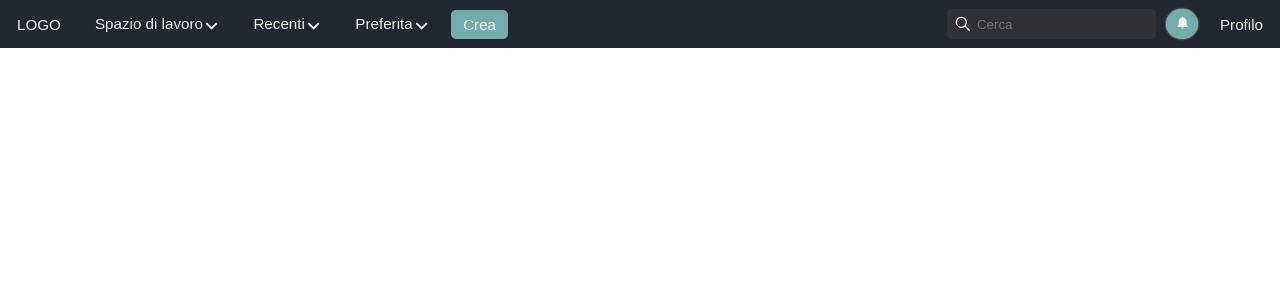
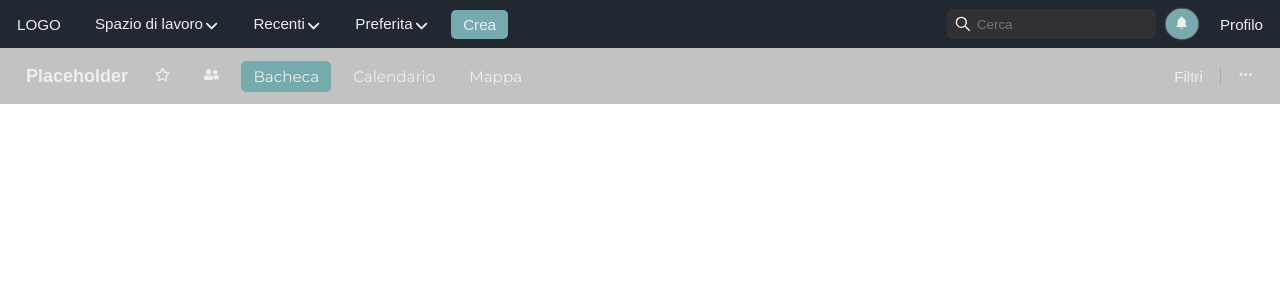
Before and after one commit to Brian-Zaniolo/collab-space, a React (Create React App) app: page / in a window 1280 px wide. Shown: the top 300 px of the page. Built offline with nearby package versions, Linux system fonts and the light colour scheme.

Commit message:
Add navbar bacheca

```diff
--- a/src/App.js
+++ b/src/App.js
@@ -1,9 +1,11 @@
+import BachecaNavbar from './components/bachecaNavbar/bachecaNavbar';
 import Navbar from './components/navbar/navbar';
 
 const App = () => {
     return (
         <>
             <Navbar />
+            <BachecaNavbar />
         </>
     );
 };
--- /dev/null
+++ b/src/components/bachecaNavbar/bachecaNavbar.css
@@ -0,0 +1,77 @@
+.bachecaNavbar_navigation {
+    position: relative;
+    background-color: #0000003d;
+    backdrop-filter: blur(4px);
+    height: 56px;
+    display: flex;
+    justify-content: space-between;
+    align-items: center;
+    padding: 0px 10px 0px 16px;
+    color: var(--whiteAccent);
+}
+
+.bachecaNavbar_navigation .buttonDefault {
+    border-style: none;
+    cursor: pointer;
+    background-color: transparent;
+    font-size: 95%;
+    border-radius: 5px;
+    padding: 10px 0px;
+    margin-left: 5px;
+    margin-right: 5px;
+    padding: 6px 12px;
+    color: var(--whiteAccent);
+    height: 32px;
+
+    &:hover {
+        filter: brightness(120%);
+        background-color: #6464643a;
+    }
+
+    &:disabled {
+        cursor: not-allowed;
+        filter: grayscale();
+    }
+
+    &:checked {
+      background-color: var(--primary);
+      color: black;
+    }
+
+}
+
+.bachecaName {
+    border: none;
+    background-color: transparent;
+    font-size: 18px;
+    line-height: 18px;
+    height: 32px;
+    font-weight: bold;
+    white-space: nowrap;
+    overflow: hidden;
+    margin: 0px;
+    padding: 0px 10px;
+    cursor: pointer;
+    border-radius: 5px;
+    box-sizing: border-box;
+    color: var(--whiteAccent);
+    font-weight: bold;
+
+    &:hover {
+        background-color: #6464643a;
+        filter: brightness(120%);
+    }
+}
+
+.bachecaNavbar_left {
+  width: 70%;
+}
+
+.bachecaNavbar_left input[type='radio'] {
+    position: absolute;
+    clip: rect(1px, 1px, 1px, 1px);
+
+    &:checked + label {
+      background-color: var(--primary);
+    }
+}
--- /dev/null
+++ b/src/components/bachecaNavbar/bachecaNavbar.jsx
@@ -0,0 +1,137 @@
+import { useState, useRef, useEffect } from 'react';
+import { FaRegStar } from 'react-icons/fa';
+import { FaStar } from 'react-icons/fa6';
+import { MdPublic } from 'react-icons/md';
+import { RiGitRepositoryPrivateFill } from 'react-icons/ri';
+import { FaUserFriends } from 'react-icons/fa';
+import './bachecaNavbar.css';
+import { Visibilità_select } from '../navbar/navbarCreaBacheca';
+import useOutsideClick from '../../hooks/useOutsideClick';
+import { BsThreeDots } from 'react-icons/bs';
+
+const BachecaNavbar = () => {
+    const [nameBacheca, setNameBacheca] = useState('Placeholder');
+    const [favorite, setFavorite] = useState(false);
+    const [open, setOpen] = useState(false);
+    const [value, setValue] = useState('Spazio di lavoro');
+
+    const valuesVisibility = [
+        { name: 'Privato', key: 1 },
+        { name: 'Spazio di lavoro', key: 2 },
+        { name: 'Pubblico', key: 3 },
+    ];
+
+    const refOutside = useRef();
+    const refButton = useRef();
+
+    const onVisibilityClick = (string) => {
+        setValue(string);
+        setOpen((prev) => !prev);
+    };
+
+    useOutsideClick(refOutside, refButton, () => setOpen(false), 'click');
+
+    const inputRef = useRef();
+
+    const handleChangeAndSize = (ev) => {
+        const target = ev.target;
+        target.style.width = '0px';
+        target.style.width = `${target.scrollWidth}px`;
+
+        setNameBacheca(ev.target.value);
+    };
+
+    useEffect(() => {
+        const input = inputRef.current;
+        input.style.width = '0px';
+        input.style.width = `${input.scrollWidth}px`;
+    }, []);
+
+    const handleEnterDown = (e) => {
+        if (e.keyCode === 13) {
+            e.preventDefault();
+            e.target.blur();
+        }
+    };
+
+    return (
+        <>
+            <div className="bachecaNavbar_navigation">
+                <div className="bachecaNavbar_left">
+                    <input
+                        ref={inputRef}
+                        type="text"
+                        value={nameBacheca}
+                        onChange={handleChangeAndSize}
+                        className="bachecaName"
+                        onKeyDown={(e) => handleEnterDown(e)}
+                    />
+                    {favorite ? (
+                        <>
+                            <button
+                                className="buttonDefault"
+                                onClick={() => setFavorite(false)}
+                            >
+                                <FaStar />
+                            </button>
+                        </>
+                    ) : (
+                        <>
+                            <button
+                                className="buttonDefault"
+                                onClick={() => setFavorite(true)}
+                            >
+                                <FaRegStar />
+                            </button>
+                        </>
+                    )}
+                    <button
+                        className="buttonDefault"
+                        onClick={() => setOpen(!open)}
+                        ref={refButton}
+                    >
+                        {value === 'Privato' ? (
+                            <RiGitRepositoryPrivateFill />
+                        ) : value === 'Spazio di lavoro' ? (
+                            <FaUserFriends />
+                        ) : (
+                            <MdPublic />
+                        )}
+                    </button>
+                    <Visibilità_select
+                        open={open}
+                        refOutside={refOutside}
+                        valuesVisibility={valuesVisibility}
+                        onVisibilityClick={onVisibilityClick}
+                    />
+                    <input
+                        type="radio"
+                        id="Bacheca"
+                        name="page"
+                        defaultChecked
+                    />
+                    <label className="buttonDefault" htmlFor="Bacheca">
+                        Bacheca
+                    </label>
+                    <input type="radio" id="Calendario" name="page" />
+                    <label className="buttonDefault" htmlFor="Calendario">
+                        Calendario
+                    </label>
+                    <input type="radio" id="Mappa" name="page" />
+                    <label className="buttonDefault" htmlFor="Mappa">
+                        Mappa
+                    </label>
+                </div>
+                <div className="bachecaNavbar_right">
+                    <button className="buttonDefault">Filtri</button>
+                    <span style={{ borderLeft: '1px solid #6464643a' }}></span>
+                    <button className="buttonDefault">
+                        <BsThreeDots />
+                    </button>
+                </div>
+            </div>
+        </>
+    );
+};
+
+export default BachecaNavbar;
--- a/src/components/navbar/navbarButtonDropDown.jsx
+++ b/src/components/navbar/navbarButtonDropDown.jsx
@@ -52,11 +52,11 @@ const NavbarButtonDropDown = ({ buttonName, control }) => {
                               )}{' '}
                       </>
                   ) : (
-                      <div>
-                          <span>
+                      <>
+                          <span style={{marginLeft: '-3.5px'}}>
                               <IoMdNotifications />
                           </span>
-                      </div>
+                      </>
                   )}
               </button>
               {isVisible ? (
--- a/src/components/navbar/navbarCrea.css
+++ b/src/components/navbar/navbarCrea.css
@@ -1,4 +1,5 @@
 .navbar_dropdown-content {
+  list-style: none;
   margin-top: 9px;
   padding-left: 0;
   position: absolute;
--- a/src/components/navbar/navbarCrea.jsx
+++ b/src/components/navbar/navbarCrea.jsx
@@ -13,7 +13,6 @@ const NavbarCrea = ({close}) => {
 
     const handleCreaSpazio = () => {
         setCreaSpazio(!creaSpazio);
-        console.log(creaSpazio);
     }
 
     return (
--- a/src/components/navbar/navbarCreaSpazio.css
+++ b/src/components/navbar/navbarCreaSpazio.css
@@ -15,9 +15,9 @@
     position: relative;
     display: grid;
     grid-template-columns: 50% 50%;
-    width: 60%;
+    width: 65%;
     background-color: var(--background);
-    margin: 5% auto;
+    margin: 4% auto;
     border-radius: 7px;
     border: 2px solid var(--hover-dark-btn);
 }
@@ -42,7 +42,7 @@
     height: 28px;
     width: 80%;
     outline: none;
-    border: 1px solid var(--onBackground);
+    border: 2px solid transparent;
 
     &:hover {
         filter: brightness(120%);
@@ -70,6 +70,7 @@
     resize: none;
     font-family: 'Montserrat', sans-serif;
     font-size: small;
+    border: 2px solid transparent;
 
     &:hover {
         filter: brightness(120%);
--- a/src/components/navbar/navbarNotification.jsx
+++ b/src/components/navbar/navbarNotification.jsx
@@ -9,9 +9,9 @@ const NavbarNotification = () => {
                     <h2 style={{ display: 'inline-block' }}>Notifiche</h2>
                     <p style={{ display: 'inline', right: '10px', position: 'absolute', marginTop: '20px' }}>
                         Mostra solo non lette{' '}
-                        <label class="switch">
+                        <label className="switch">
                             <input type="checkbox" />
-                            <span class="slider"></span>
+                            <span className="slider"></span>
                         </label>
                     </p>
                 </li>
```
Also changed, not shown: src/components/navbar/navbarCreaBacheca.jsx (+26 -30 lines).
